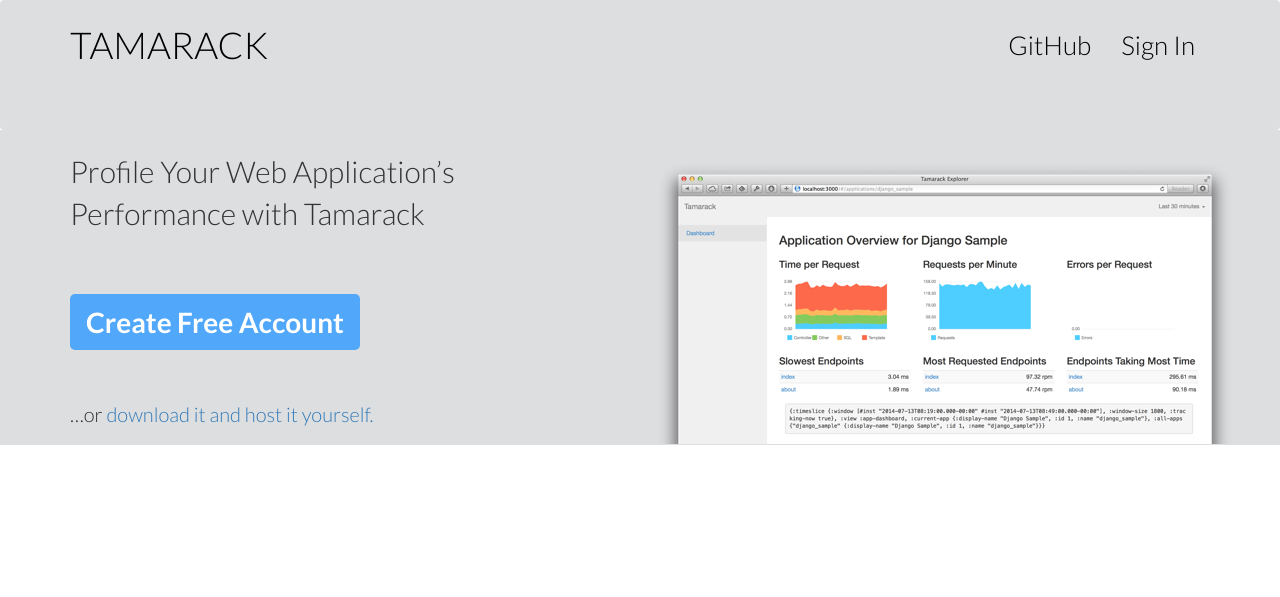
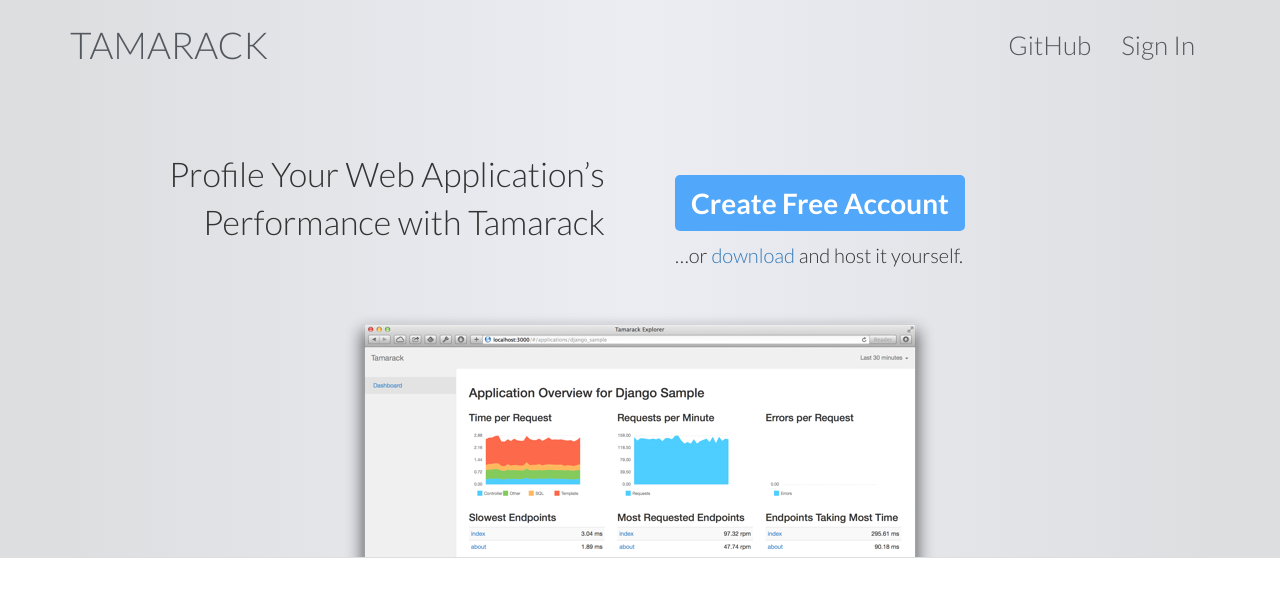
Before and after one commit to tamarackapp/tamarackapp.github.io, a Jekyll site: the page built from index.html, in a window 1280 px wide. Shown: the top 597 px of the page. Built offline with Jekyll 4.4.1, drawn with Linux system fonts in a browser that asks for light colours; nearby versions of some CDN libraries; Markdown is read by kramdown in place of the engine named in the settings.

Commit message:
Layout update, retina image

```diff
--- a/css/main.css
+++ b/css/main.css
@@ -8,6 +8,10 @@
     font-family: Lato, sans-serif;
     font-weight: 300;
     margin: 0;
+    border-radius: 0;
+}
+
+.navbar .container {
     padding-top: 20px;
     padding-bottom: 60px;
 }
@@ -15,24 +19,36 @@
 .navbar .navbar-brand {
     text-transform: uppercase;
     font-size: 37px;
-    color: #000;
+    color: #53585f;
 }
 
 .navbar .navbar-nav li a {
     font-size: 26px;
-    color: #000;
+    color: #53585f;
 }
 
 h1 {
     font-family: Lato, sans-serif;
     font-weight: 300;
-    font-size: 30px;
+    font-size: 34px;
     line-height: 1.4;
 }
 
 .main-callout {
     padding-bottom: 1px;
     background-color: #dddee0;
+}
+
+.main-callout .right {
+    padding-left: 35px;
+}
+
+.main-callout .left {
+    padding-right: 35px;
+}
+
+.main-callout h1 {
+    text-align: right;
 }
 
 .main-callout .sign-up {
@@ -43,7 +59,7 @@
     display: inline-block;
     padding: 8px 16px;
     font-size: 28px;
-    margin: 50px 0;
+    margin: 45px 0 10px 0;
     border-radius: 5px;
 }
 
@@ -53,6 +69,15 @@
     font-size: 20px;
 }
 
-.main-callout img {
+.main-callout .centered-image {
     margin-top: 30px;
+    height: 247px;
+    background: url(../images/index-screenshot.png) center bottom no-repeat;
+    background-image: -webkit-image-set(
+        url(../images/index-screenshot.png) 1x,
+        url(../images/index-screenshot@2x.png) 2x);
 }
+
+.main-callout .container, .navbar-default .container {
+    background-image: -webkit-linear-gradient(00deg, #dddee0, #ebedf3, #dddee0);
+}
--- a/index.html
+++ b/index.html
@@ -6,19 +6,21 @@
 <div class="container-fluid main-callout">
   <div class="container">
     <div class="row">
-      <div class="col-sm-5">
+      <div class="col-sm-6 left">
         <h1>Profile Your Web Application’s Performance with Tamarack</h1>
+      </div>
 
+      <div class="col-sm-6 right">
         <a class="sign-up" href="https://app.tamarack.io/sign-up">Create Free Account</a>
 
         <p class="self-host">
-          &hellip;or <a href="https://github.com/mhallin/tamarack">download it and host it yourself.</a>
+          &hellip;or <a href="https://github.com/mhallin/tamarack">download</a> and host it yourself.
         </p>
+      </div>
+    </div>
 
-      </div>
-
-      <div class="col-sm-5 col-sm-offset-1">
-        <img src="images/index-screenshot.png" alt="Tamarack Explorer">
+    <div class="row">
+      <div class="col-sm-12 centered-image">
       </div>
   </div>
 </div>
```
Also changed, not shown: images/index-screenshot.png, images/index-screenshot@2x.png (added).
